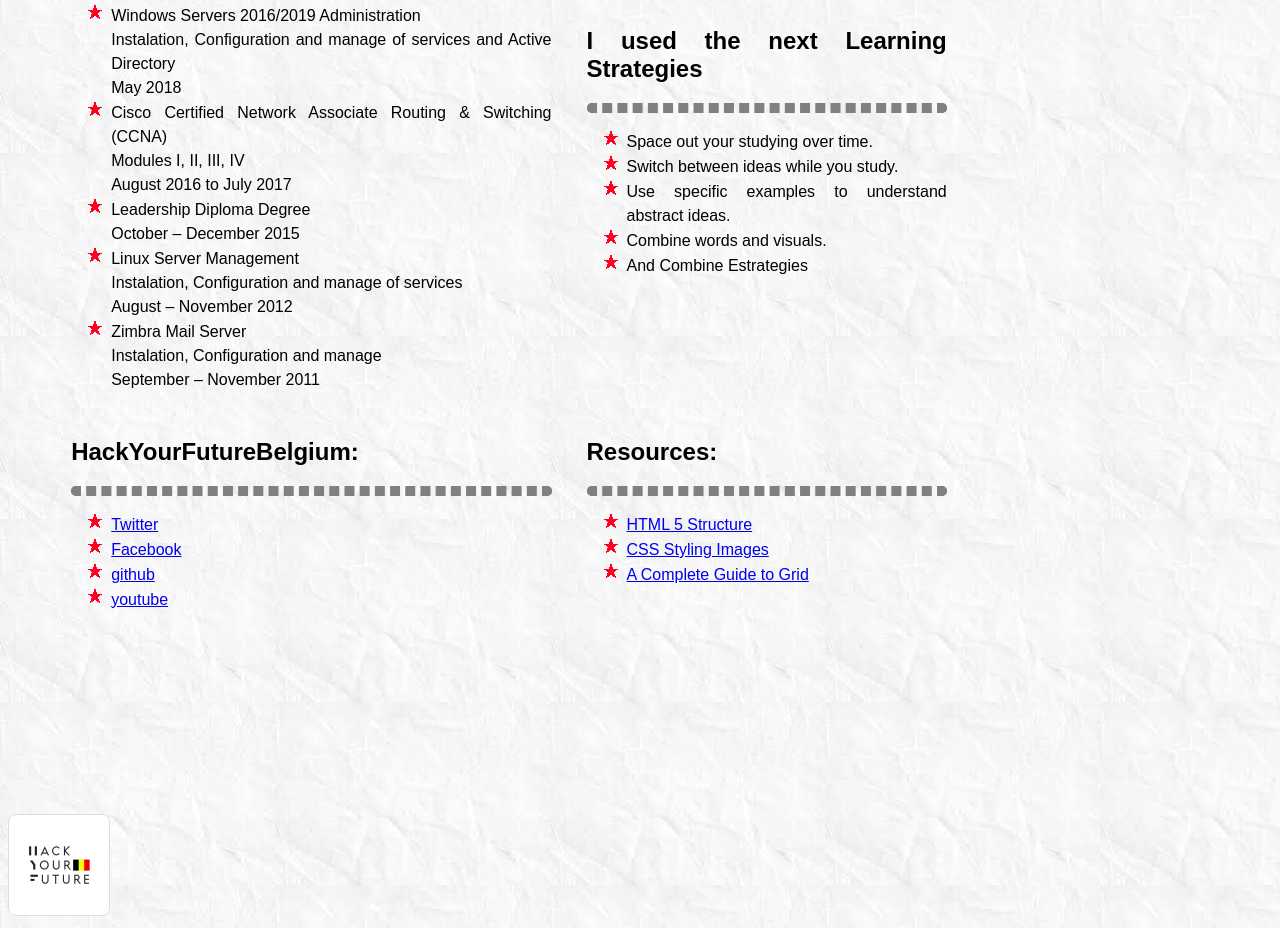
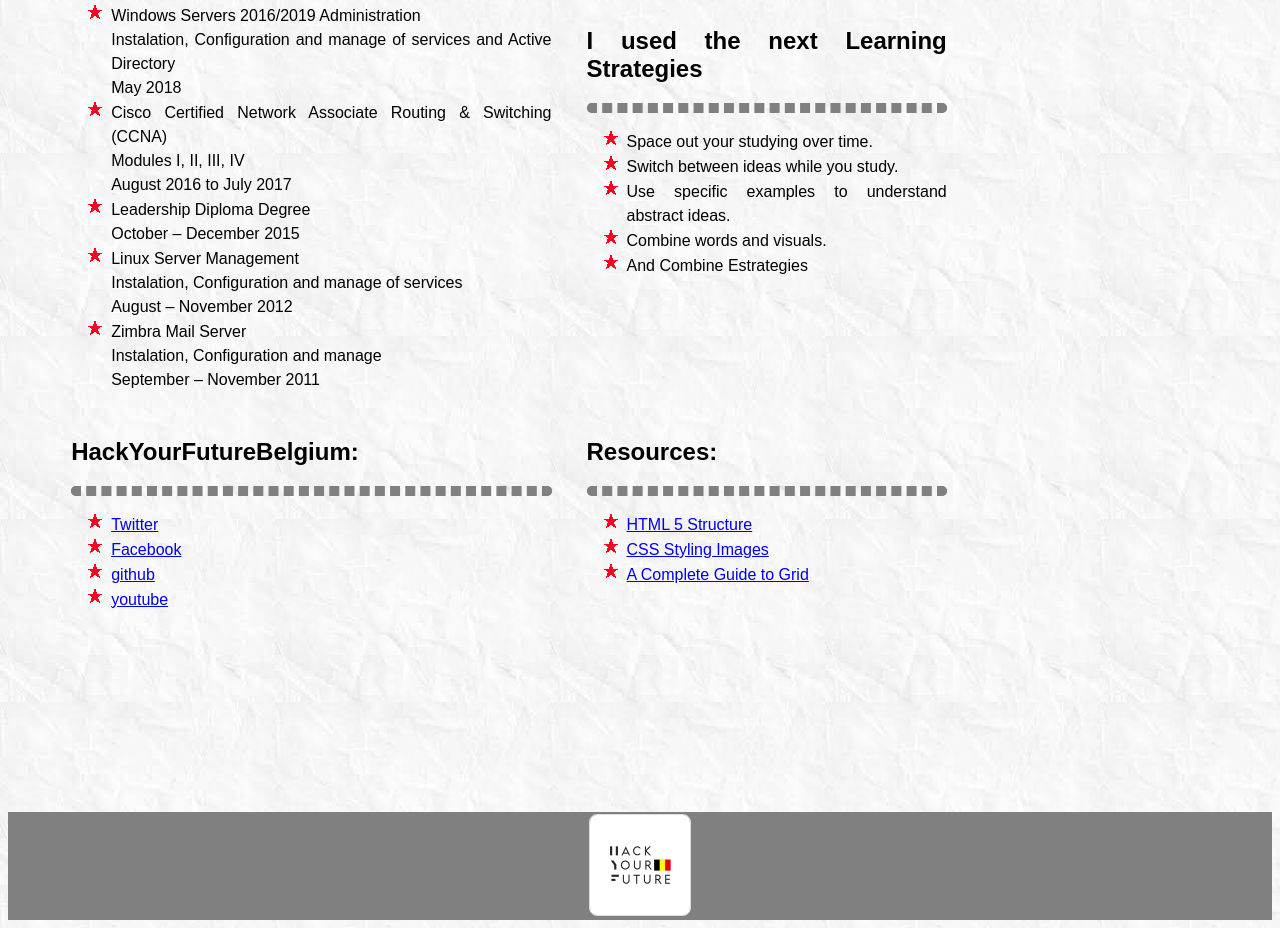
Before and after one commit to NelsonNaja/html-css, a plain HTML site: page week1/index.html in a window 1280 px wide. Shown: the part 945-1873 px from the top of the page. Drawn offline with Linux system fonts and the light colour scheme.

Commit message:
Update index.html

```diff
--- a/week1/index.html
+++ b/week1/index.html
@@ -113,7 +113,7 @@
 
    </main>
 
-   <footer  class=""cfooter">
+   <footer  class="cfooter">
     <a href="https://hackyourfuture.be/" target="_blank"><img src="hyflbe.jpg" alt="Hack Your Future Logo"  class="logo"/> </a>
 
   </footer>
```
